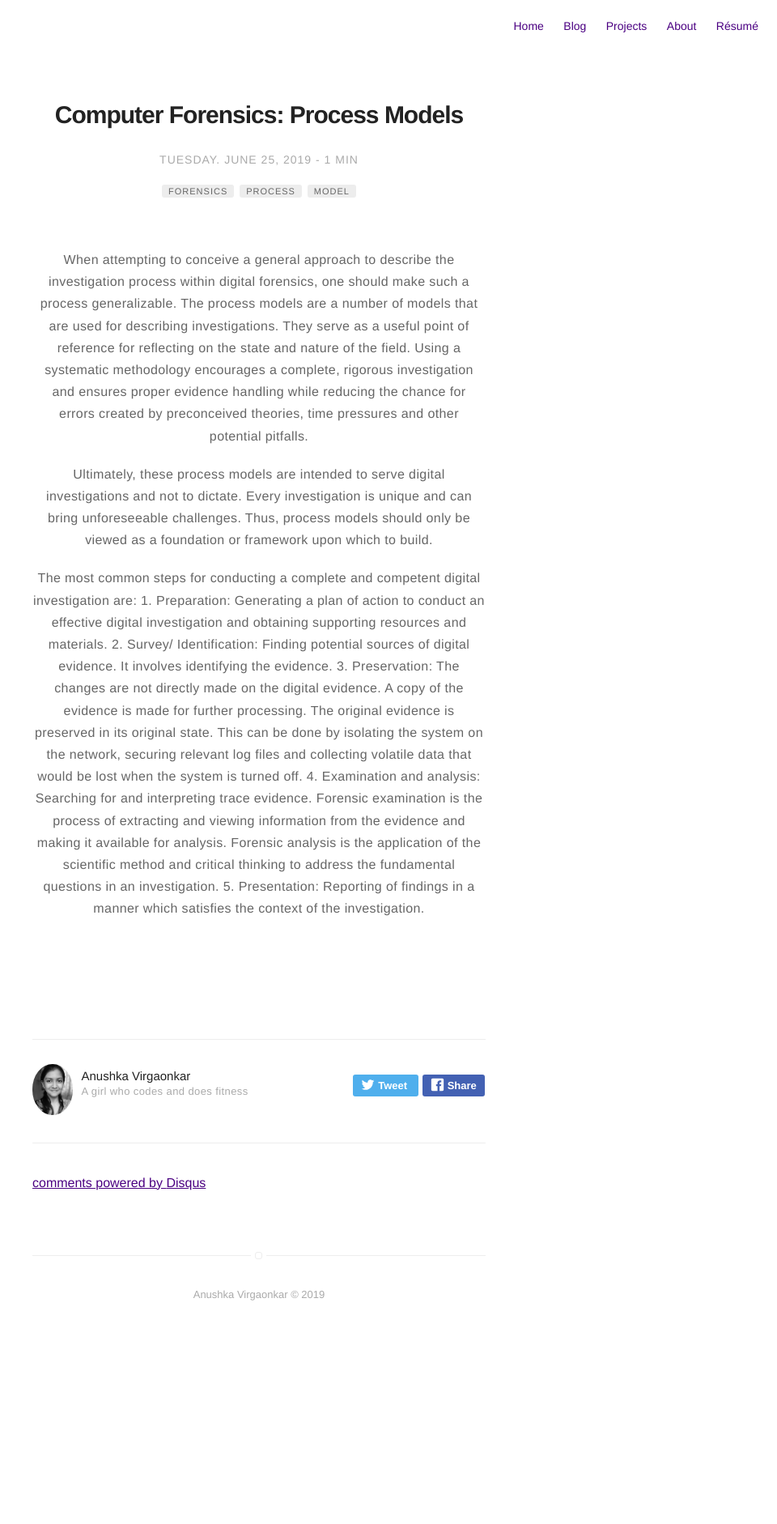
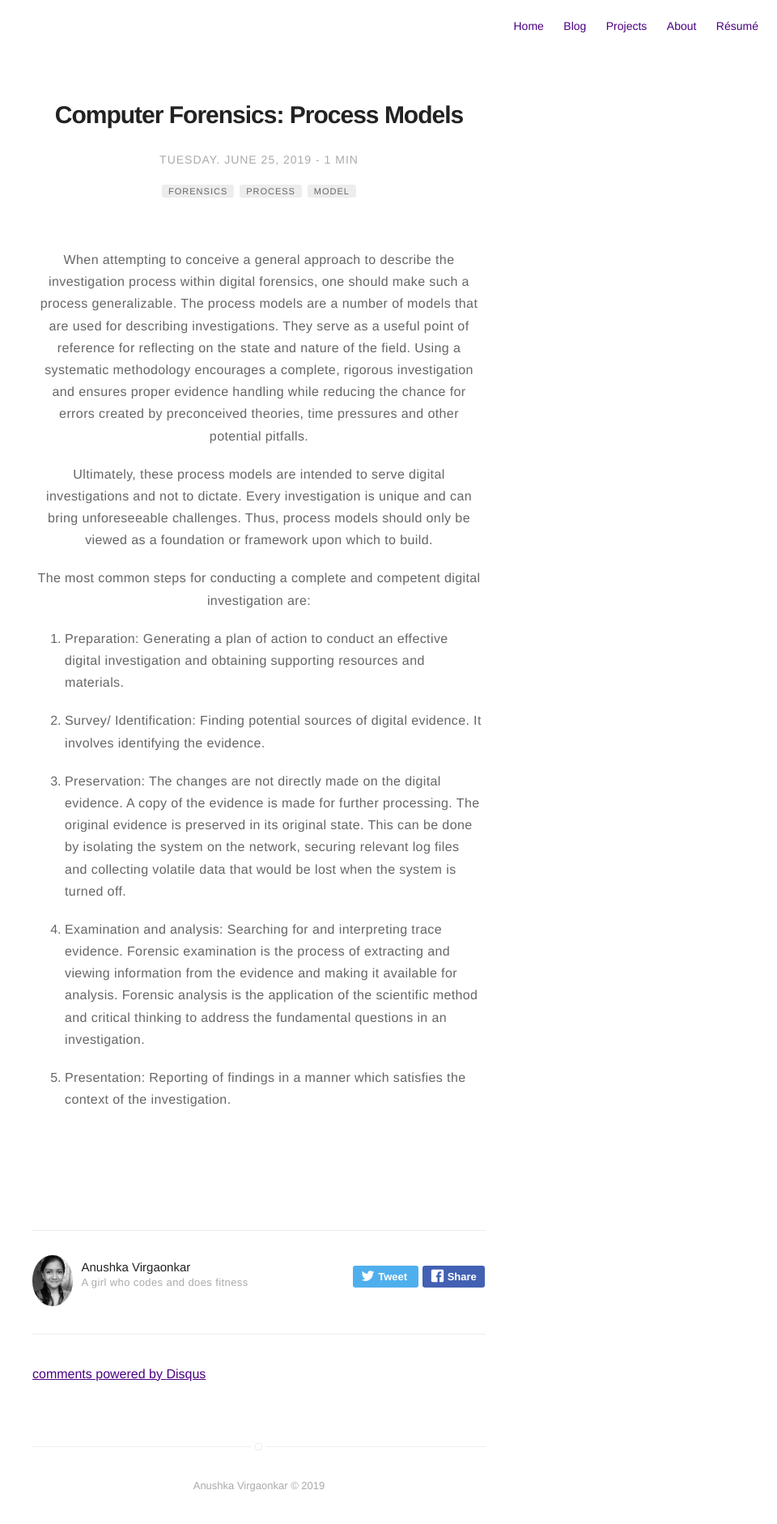
Before and after one commit to anushkavirgaonkar/anushkavirgaonkar.github.io, a Jekyll site: the page built from _posts/2019-06-25-computer-forensics-process-models.md, in a window 1280 px wide. Shown: the whole page at 81% size, without its empty margins (320-1280 px from the left). Built offline with Jekyll 4.4.1, drawn with Linux system fonts in a browser that asks for light colours; comment, search, counter and statistics services are not loaded; before the commit the page ends 1646 px from its top, so only the background shows below that.

Commit message:
remove the list from paragraph

```diff
--- a/_posts/2019-06-25-computer-forensics-process-models.md
+++ b/_posts/2019-06-25-computer-forensics-process-models.md
@@ -19,7 +19,7 @@ Ultimately, these process models are intended to serve digital investigations an
 </p>
 <p align="center">
 The most common steps for conducting a complete and competent digital investigation are:
-
+</p>
 1. Preparation: Generating a plan of action to conduct an effective digital investigation and obtaining supporting resources and materials.
 
 2. Survey/ Identification: Finding potential sources of digital evidence. It involves identifying the evidence.
@@ -29,4 +29,3 @@ The most common steps for conducting a complete and competent digital investigat
 4. Examination and analysis: Searching for and interpreting trace evidence. Forensic examination is the process of extracting and viewing information from the evidence and making it available for analysis. Forensic analysis is the application of the scientific method and critical thinking to address the fundamental questions in an investigation.
 
 5. Presentation: Reporting of findings in a manner which satisfies the context of the investigation.
-</p>
```
